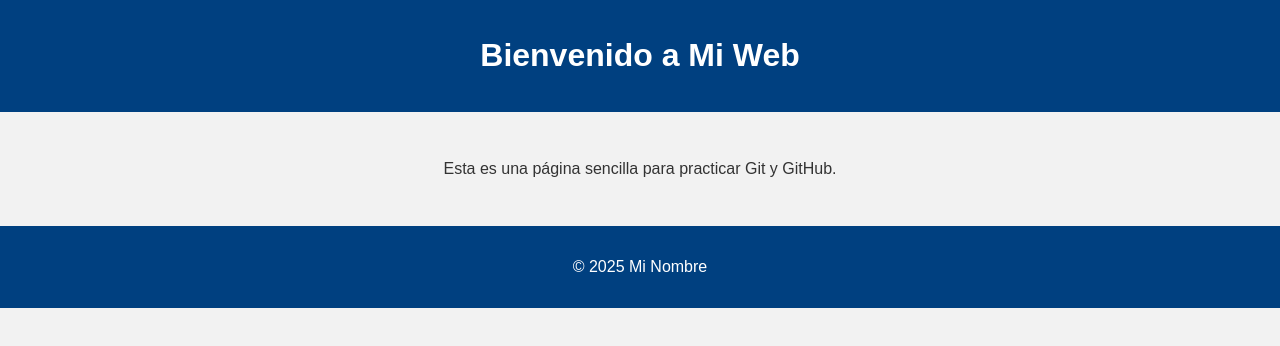
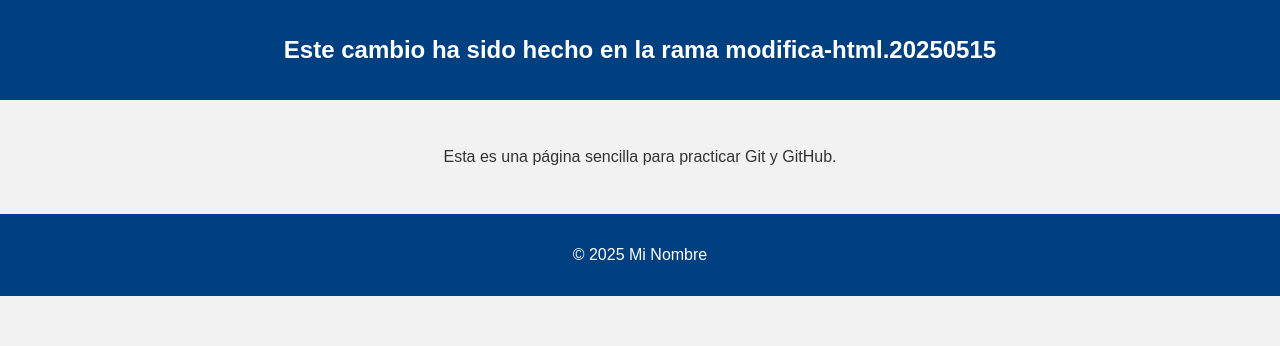
Before and after one commit to VillyCoder26/tarp-1avilarta, a plain HTML site: page index.html in a window 1280 px wide. Drawn offline with Linux system fonts and the light colour scheme.

Commit message:
Modificación sencilla en index.html desde la rama modifica-html

```diff
--- a/index.html
+++ b/index.html
@@ -9,7 +9,7 @@
 </head>
 <body>
   <header>
-    <h1>Bienvenido a Mi Web</h1>
+    <h2>Este cambio ha sido hecho en la rama modifica-html.20250515</h2>
   </header>
   <main>
     <p>Esta es una página sencilla para practicar Git y GitHub.</p>
```
